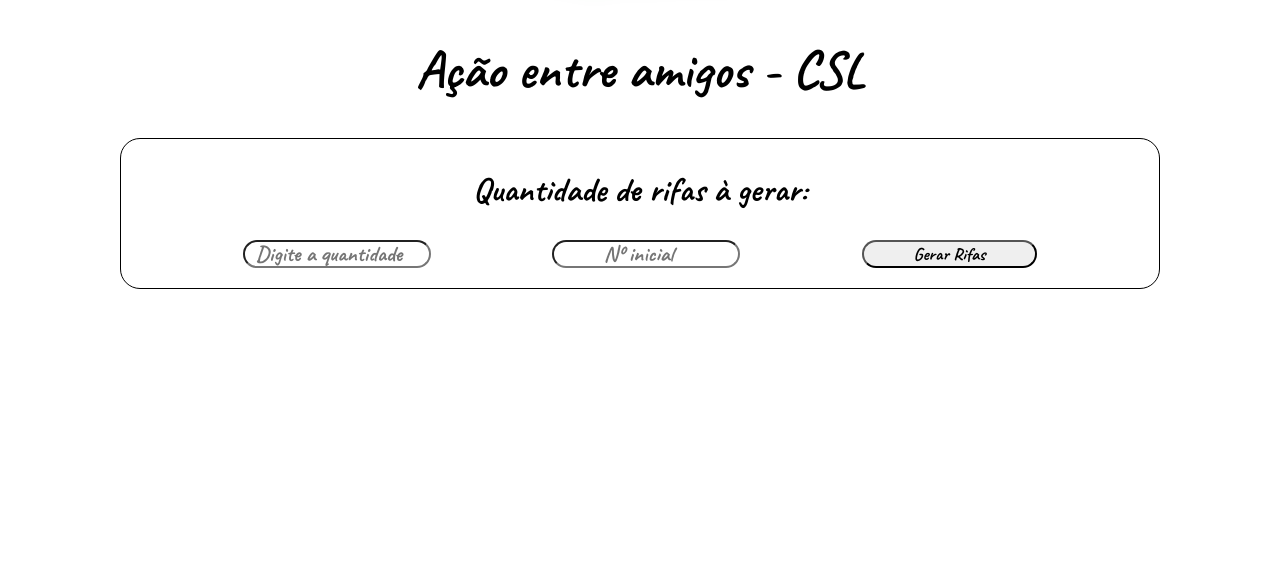
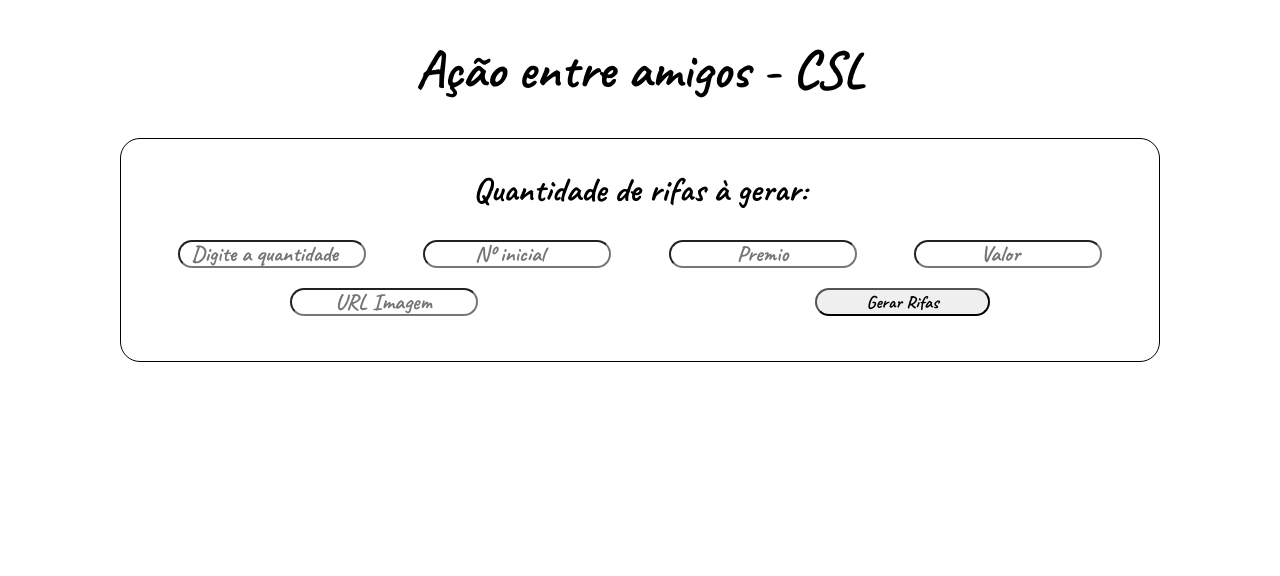
Before and after one commit to KauaValim/ProjetosPHP, a PHP site: page /rifa.php in a window 1280 px wide. Shown: the part 85-661 px from the top of the page. Run offline with PHP 8.4, Linux system fonts and the light colour scheme.

Commit message:
Desenvolvimento 17/06/2024
Ajuste para a geração de rifas conforme usuário precisar.

```diff
--- a/rifa.php
+++ b/rifa.php
@@ -8,7 +8,9 @@
     <link rel="stylesheet" href="./styles.css" class="css">
     <link rel="preconnect" href="https://fonts.googleapis.com">
     <link rel="preconnect" href="https://fonts.gstatic.com" crossorigin>
-    <link href="https://fonts.googleapis.com/css2?family=Caveat:wght@400..700&family=DM+Sans:ital,opsz,wght@0,9..40,100..1000;1,9..40,100..1000&family=Domine:wght@400..700&family=Josefin+Sans:ital,wght@0,100..700;1,100..700&display=swap" rel="stylesheet">
+    <link
+        href="https://fonts.googleapis.com/css2?family=Caveat:wght@400..700&family=DM+Sans:ital,opsz,wght@0,9..40,100..1000;1,9..40,100..1000&family=Domine:wght@400..700&family=Josefin+Sans:ital,wght@0,100..700;1,100..700&display=swap"
+        rel="stylesheet">
 </head>
 
 <body class="css-selector">
@@ -19,27 +21,38 @@
     </header>
     <main class="maincontent">
         <?php
-    $premio = "Rádio JBL";
-    $valor = "R$ 5,00";
-    $cont = 1;
-    $imagem = "https://infostore.vteximg.com.br/arquivos/ids/252517-1000-1000/caixa_de_som_amplificada_partybox_ultimate_1100w_-_jbl_01.jpg?v=638428272365070000";
+
 
         echo "<h1 class='title'>Ação entre amigos - CSL</h1>";
         echo "<div class='headerTitle'>";
         echo "<h2 class='subtitle'>Quantidade de rifas à gerar: </h2>";
         echo "<div class='head'>";
 
-    echo "<form class='formulariorifa' action='rifa.php' method='POST'>";
+        echo "<form action='rifa.php' method='POST'>";
+        echo "<div class='formulariorifa'>";
         echo "<input type='number' placeholder='Digite a quantidade' min='0' max='9999' maxlength=4 name='valor' required/>";
         echo "<input type='number' placeholder='Nº inicial' min='1' max='9999' maxlength=4 name='inicio' required/>";
+
+        echo "<input type='text' placeholder='Premio' maxlength=30 name='premio' required/>";
+        echo "<input type='number' placeholder='Valor' min='1' step='0.01' name='preco' required/>";
+        echo "</div>";
+        echo "<div class='formulariorifa2'>";
+        echo "<input type='text' placeholder='URL Imagem' name='URL' required />";
         echo "<button type='submit'>Gerar Rifas</button>";
+        echo "</div>";
+        echo "</div>";
+        echo "<br>";
         echo "</form>";
         echo "</div>";
         echo "</div>";
 
         if ($_SERVER['REQUEST_METHOD'] == "POST") {
-        if (isset($_POST['valor']) && !empty($_POST['valor']) && isset($_POST['inicio']) && !empty($_POST['inicio'])) {
+            if (isset($_POST['valor']) && !empty($_POST['valor']) && isset($_POST['inicio']) && !empty($_POST['inicio']) && isset($_POST['premio']) && !empty($_POST['premio']) && isset($_POST['preco']) && !empty($_POST['preco']) && isset($_POST['URL']) && !empty($_POST['URL'])) {
                 $numero = $_POST['inicio'];
+                $premio = $_POST['premio'];
+                $valor = $_POST['preco'];
+                $cont = 1;
+                $imagem = $_POST['URL'];
                 while ($cont <= $_POST['valor']) {
                     echo "<table>
         <tr>
@@ -66,9 +79,12 @@
         </tr></table>";
                     $numero++;
                     $cont++;
-            };
-        };
-    };
+                }
+                ;
+            }
+            ;
+        }
+        ;
 
 
 
--- a/styles.css
+++ b/styles.css
@@ -115,7 +115,15 @@ footer p {
 
 .formulariorifa {
     display: flex;
+    flex-wrap: nowrap;
     justify-content: space-evenly;
+    padding-bottom: 20px;
+}
+
+.formulariorifa2 {
+    display: flex;
+    flex-wrap: nowrap;
+    justify-content: space-around;
     padding-bottom: 20px;
 }
 
```
Lines whose indentation alone changed are shown as unchanged.
